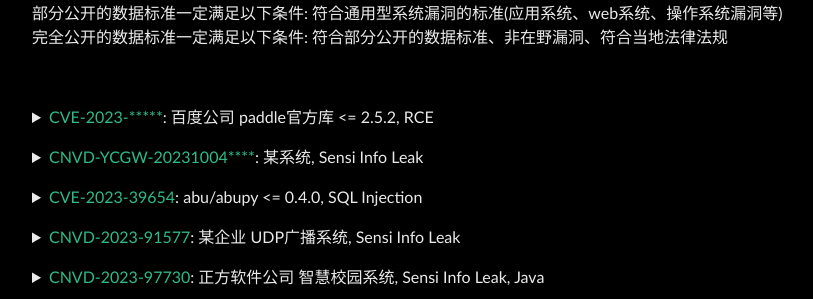
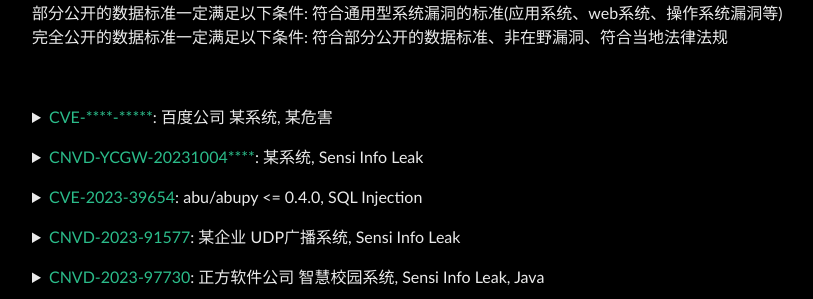
Before and after one commit to Leeyangee/leeyangee.github.io, a Jekyll site: the page built from _posts/1970-01-01-Common-Record.md, in a window 1280 px wide. Shown: the part 590-889 px from the top of the page, without its empty margins (160-973 px from the left). Built offline with Jekyll 4.4.1, drawn with Linux system fonts in a browser that asks for light colours.

Commit message:
Update 1970-01-01-Common-Record.md

```diff
--- a/_posts/1970-01-01-Common-Record.md
+++ b/_posts/1970-01-01-Common-Record.md
@@ -10,9 +10,9 @@
 
 <br>
 <details>
-      <summary><font color="#2bbc8a">CVE-2023-*****</font>: 百度公司 paddle官方库 <= 2.5.2, RCE</summary>
+      <summary><font color="#2bbc8a">CVE-****-*****</font>: 百度公司 某系统, 某危害</summary>
       <pre><code>
-请关注厂商修复信息：<a id="rep">http://www.baidu.com</a>
+根据相关法律法规及负责任的披露原则，漏洞细节不公开
       </code></pre>
 </details><p></p>
 
```
